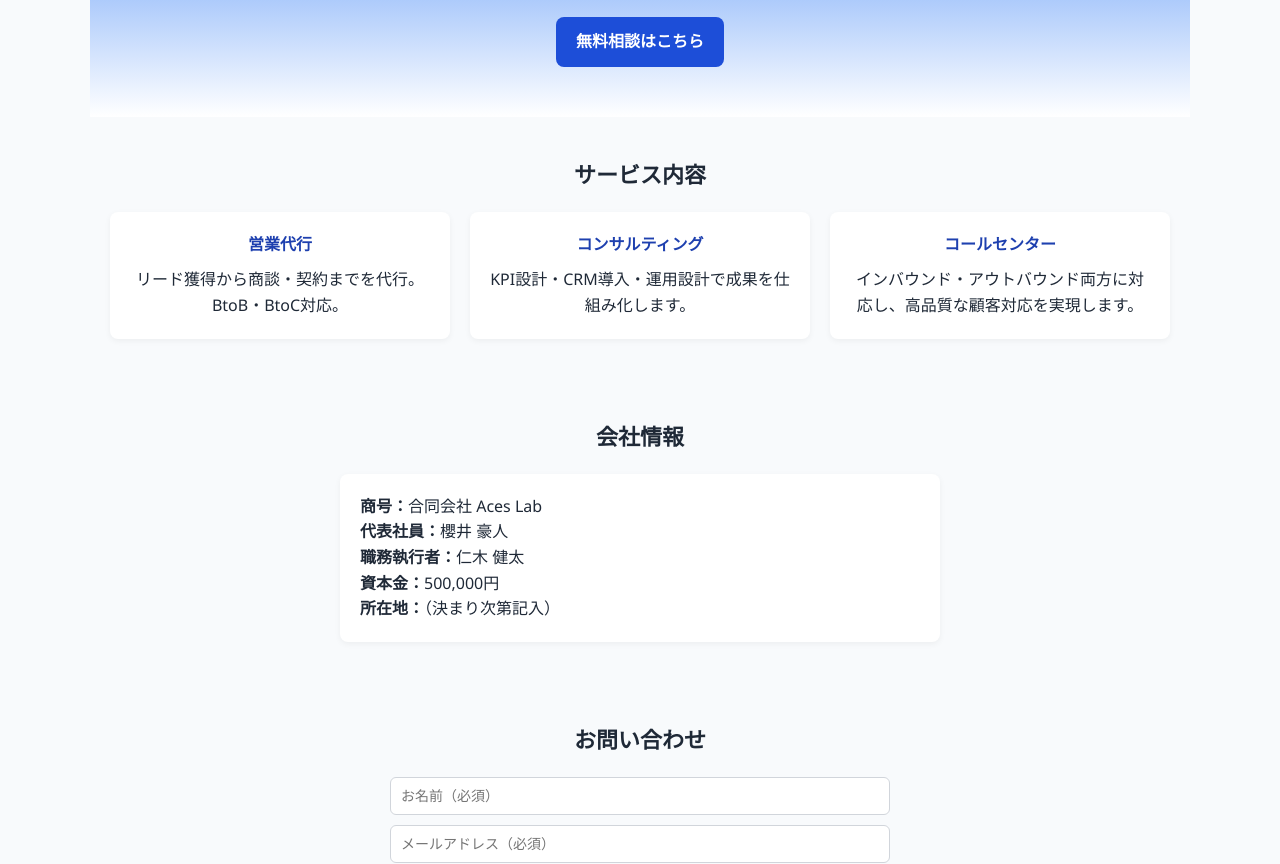
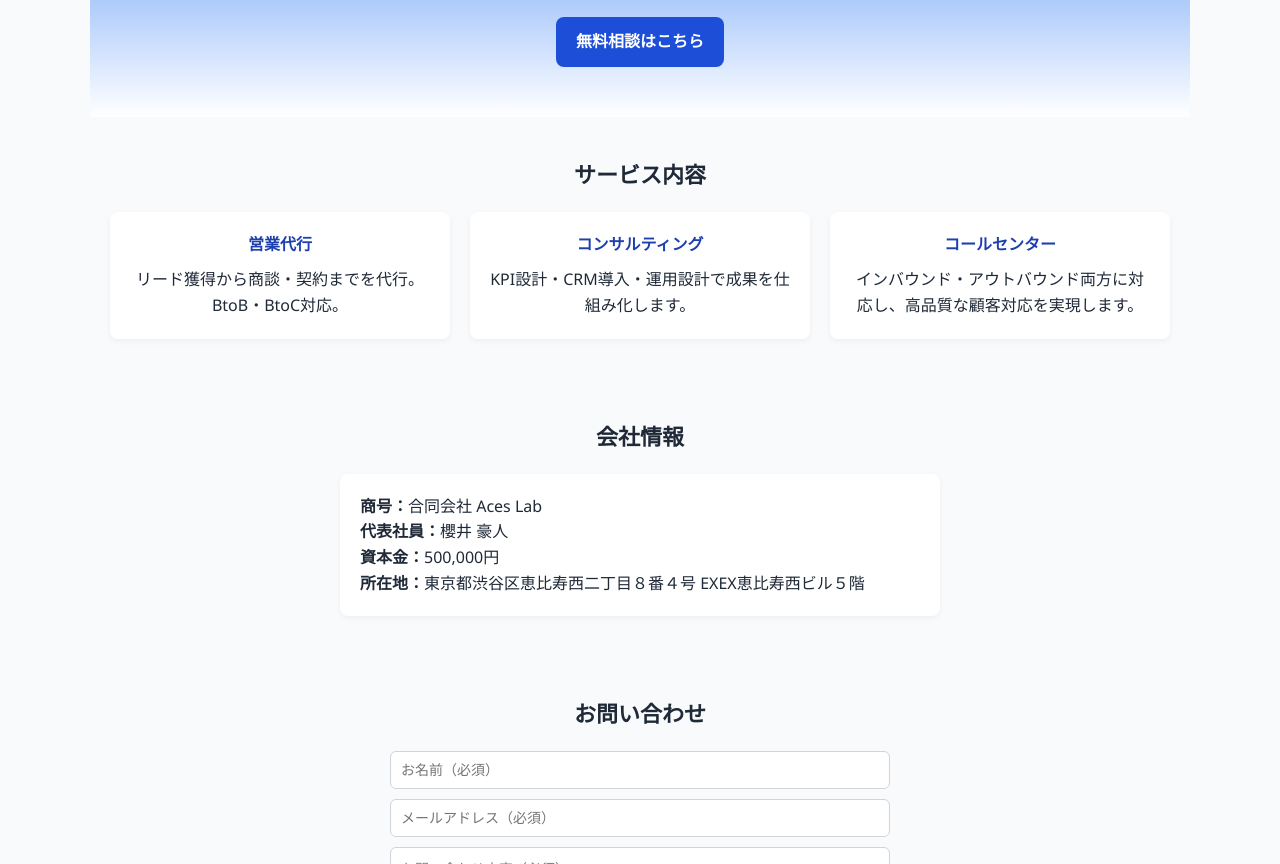
Before and after one commit to aceslab2025/aceslab.lp, a plain HTML site: page index (3).html in a window 1280 px wide. Shown: the part 236-1100 px from the top of the page. Drawn offline with Linux system fonts and the light colour scheme.

Commit message:
Update index (3).html

```diff
--- a/index (3).html
+++ b/index (3).html
@@ -72,9 +72,8 @@
     <div class="card" style="max-width:600px;margin:auto;text-align:left">
       <p><strong>商号：</strong>合同会社 Aces Lab</p>
       <p><strong>代表社員：</strong>櫻井 豪人</p>
-      <p><strong>職務執行者：</strong>仁木 健太</p>
       <p><strong>資本金：</strong>500,000円</p>
-      <p><strong>所在地：</strong>（決まり次第記入）</p>
+      <p><strong>所在地：</strong>東京都渋谷区恵比寿西二丁目８番４号 EXEX恵比寿西ビル５階</p>
     </div>
   </section>
 
```
